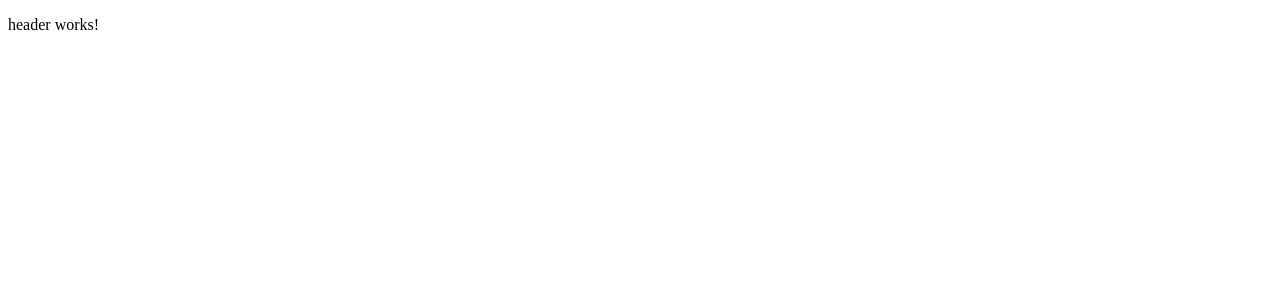
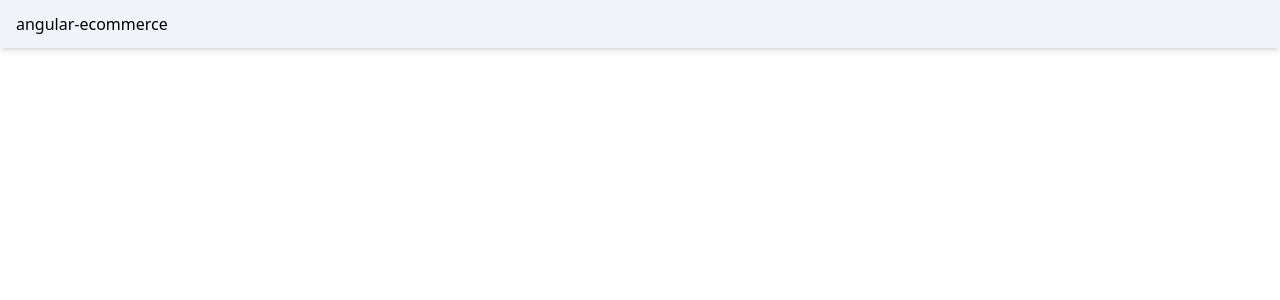
Before and after one commit to luckeysherpa07/simpleEcommerceAppWithAngular, an Angular app: page / in a window 1280 px wide. Shown: the top 300 px of the page. Built offline with nearby package versions, Linux system fonts and the light colour scheme.

Commit message:
added tailwind configuration

```diff
--- a/package.json
+++ b/package.json
@@ -28,6 +28,7 @@
     "@angular/forms": "^20.3.0",
     "@angular/platform-browser": "^20.3.0",
     "@angular/router": "^20.3.0",
+    "@tailwindcss/postcss": "^4.1.16",
     "rxjs": "~7.8.0",
     "tslib": "^2.3.0",
     "zone.js": "~0.15.0"
@@ -37,12 +38,15 @@
     "@angular/cli": "^20.3.7",
     "@angular/compiler-cli": "^20.3.0",
     "@types/jasmine": "~5.1.0",
+    "autoprefixer": "^10.4.21",
     "jasmine-core": "~5.9.0",
     "karma": "~6.4.0",
     "karma-chrome-launcher": "~3.2.0",
     "karma-coverage": "~2.2.0",
     "karma-jasmine": "~5.1.0",
     "karma-jasmine-html-reporter": "~2.1.0",
+    "postcss": "^8.5.6",
+    "tailwindcss": "^4.1.16",
     "typescript": "~5.9.2"
   }
 }
--- a/src/app/components/header/header.ts
+++ b/src/app/components/header/header.ts
@@ -1,15 +1,16 @@
-import { Component } from '@angular/core';
-
+import { Component, signal } from '@angular/core';
 @Component({
   selector: 'app-header',
   imports: [],
   template: `
-    <p>
-      header works!
+    <p class="bg-slate-100 px-4 py-3 shadow-md">
+      {{ title() }}
     </p>
   `,
-  styles: ``,
+  styles: `
+
+  `,
 })
 export class Header {
-
+  title = signal('angular-ecommerce');
 }
--- a/src/styles.scss
+++ b/src/styles.scss
@@ -1 +1,6 @@
 /* You can add global styles to this file, and also import other style files */
+@import "tailwindcss";
+
+@tailwind base;
+@tailwind components;
+@tailwind utilities;
```
Also changed, not shown: .postcssrc.json (added), 1 other file (tests, documents, lock files or other folders).
